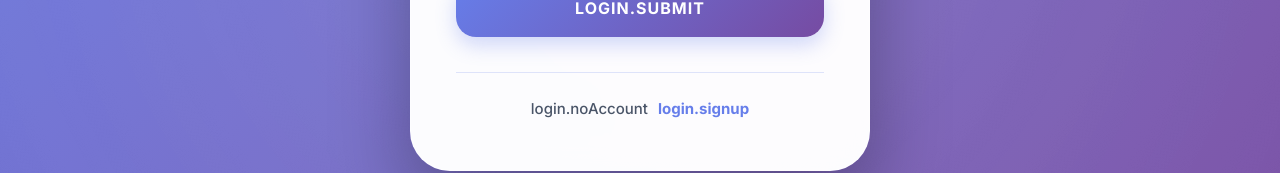
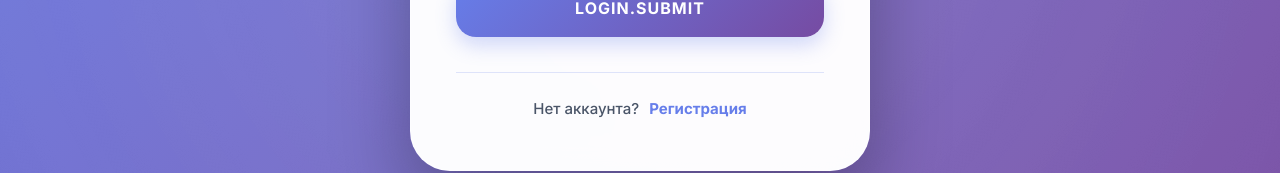
Before and after one commit to l1nky358/fullstack-javascript-project-12, a React (Vite) app in the folder frontend/: page /login in a window 1280 px wide. Shown: the part 599-772 px from the top of the page. Built offline with nearby package versions, Linux system fonts and the light colour scheme.

Commit message:
Update Login.jsx

```diff
--- a/frontend/src/components/pages/Login.jsx
+++ b/frontend/src/components/pages/Login.jsx
@@ -34,8 +34,6 @@ const Login = () => {
           <h2>{t('login.title')}</h2>
           <p>Войдите в свой аккаунт</p>
         </div>
-
-        {/* НЕТ блока с локальной ошибкой */}
 
         <form onSubmit={handleSubmit} className="auth-form">
           <div className="form-group">
@@ -74,9 +72,9 @@ const Login = () => {
         </form>
 
         <div className="auth-footer">
-          {t('login.noAccount')}{' '}
+          Нет аккаунта?{' '}
           <Link to="/signup" className="auth-link">
-            {t('login.signup')}
+            Регистрация
           </Link>
         </div>
       </div>
```
